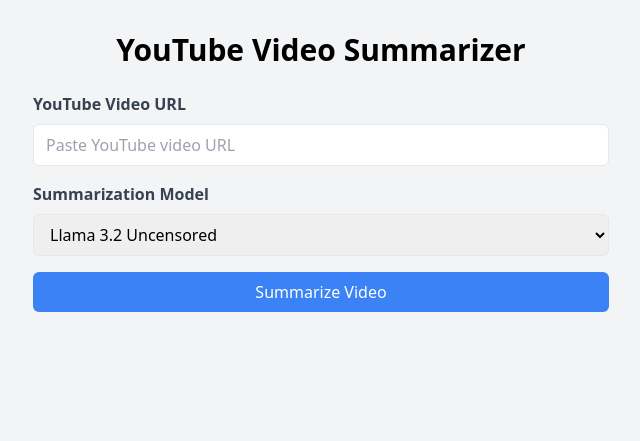
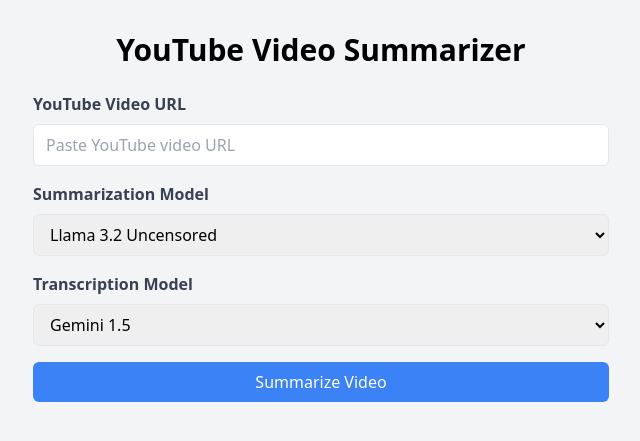
Before and after one commit to gustavokch/video_summarizer, a Flask app: page / in a window 1280 px wide. Shown: the top 441 px of the page, without its empty margins (319-959 px from the left). Run offline with Flask 3, Linux system fonts and the light colour scheme; parts of the project's set-up code (start-up, migrations or seed data) failed here and were passed over.

Commit message:
fixed html template

```diff
--- a/index.html
+++ b/index.html
@@ -41,7 +41,7 @@
             </div>
 
             <div class="mb-4">
-                <label for="model" class="block text-gray-700 font-bold mb-2">
+                <label for="transcription_model" class="block text-gray-700 font-bold mb-2">
                     Transcription Model
                 </label>
                 <select
--- a/templates/index.html
+++ b/templates/index.html
@@ -43,7 +43,19 @@
                         <option value="gemini">Gemini 1.5</option>
                     </select>
                 </div>
-
+                <div class="mb-4">
+                    <label for="transcription_model" class="block text-gray-700 font-bold mb-2">
+                        Transcription Model
+                    </label>
+                    <select
+                        id="transcription_model"
+                        name="transcription_model"
+                        class="w-full px-3 py-2 border rounded-md focus:outline-none focus:ring-2 focus:ring-blue-500"
+                    >
+                        <option value="gemini">Gemini 1.5</option>
+                        <option value="whisper">Whisper-large-v3-turbo</option>
+                    </select>
+                </div>
                 <button
                     type="submit"
                     class="w-full bg-blue-500 text-white py-2 rounded-md hover:bg-blue-600 transition duration-300"
```
